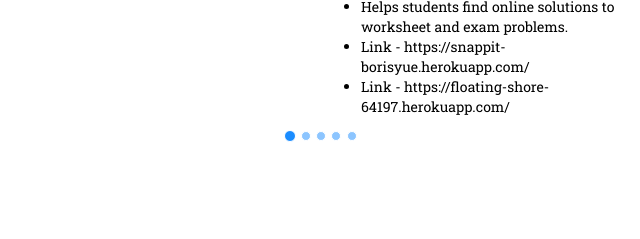
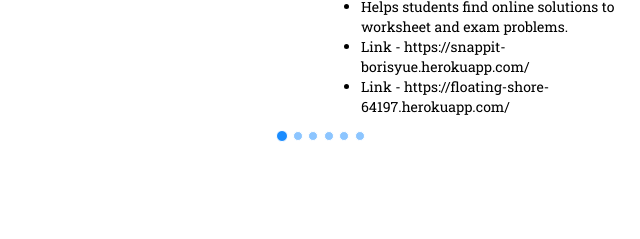
Before and after one commit to borisyue1/Personal-Site, a website: page index.html in a window 1280 px wide. Shown: the part 2093-2332 px from the top of the page, 319-959 px from the left. Drawn offline with nearby package versions, Linux system fonts and the light colour scheme.

Commit message:
fixed snappit again

```diff
--- a/index.html
+++ b/index.html
@@ -70,6 +70,7 @@
 				    <li data-target="#carousel" data-slide-to="2"></li>
 				    <li data-target="#carousel" data-slide-to="3"></li>
 				    <li data-target="#carousel" data-slide-to="4"></li>
+				    <li data-target="#carousel" data-slide-to="5"></li>
 				  </ol>
 				  <!-- Wrapper for slides -->
 				  <div class="carousel-inner" role="listbox">
```
